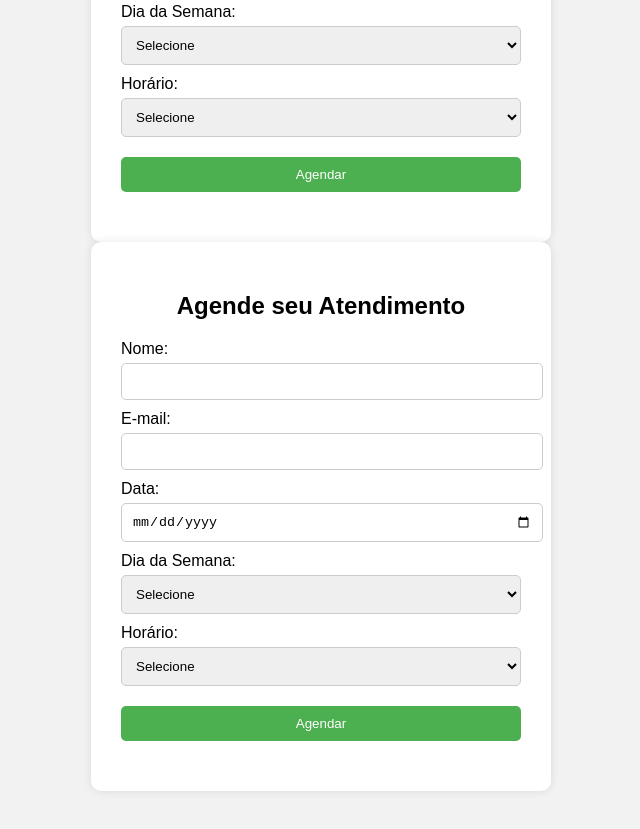
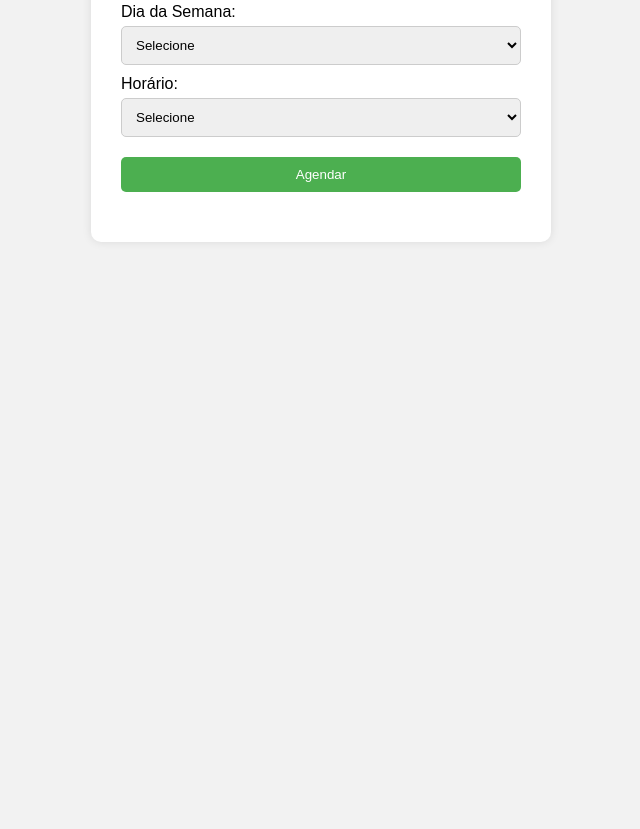
Before and after one commit to Rian276/Agendamento--site-, a plain HTML site: page Index.html in a window 1280 px wide. Shown: the part 355-1184 px from the top of the page, without its empty margins (319-959 px from the left). After the commit the page ends 800 px from the top, so only its background shows below. Drawn offline with Linux system fonts and the light colour scheme.

Commit message:
Update Index.html

```diff
--- a/Index.html
+++ b/Index.html
@@ -107,113 +107,3 @@
   </script>
 
 </body>
-</html><!DOCTYPE html>
-<html lang="pt-BR">
-<head>
-  <meta charset="UTF-8">
-  <title>Agendamento de Atendimento</title>
-  <style>
-    body {
-      font-family: Arial, sans-serif;
-      background-color: #f2f2f2;
-      padding: 40px;
-    }
-    .container {
-      background: #fff;
-      max-width: 400px;
-      margin: auto;
-      padding: 30px;
-      border-radius: 10px;
-      box-shadow: 0 0 10px rgba(0,0,0,0.1);
-    }
-    h2 {
-      text-align: center;
-      margin-bottom: 20px;
-    }
-    label {
-      display: block;
-      margin-top: 10px;
-    }
-    input, select, button {
-      width: 100%;
-      padding: 10px;
-      margin-top: 5px;
-      border-radius: 5px;
-      border: 1px solid #ccc;
-    }
-    button {
-      background-color: #4CAF50;
-      color: white;
-      border: none;
-      margin-top: 20px;
-      cursor: pointer;
-    }
-    button:hover {
-      background-color: #45a049;
-    }
-    .mensagem {
-      margin-top: 20px;
-      text-align: center;
-      color: green;
-      font-weight: bold;
-    }
-  </style>
-</head>
-<body>
-
-  <div class="container">
-    <h2>Agende seu Atendimento</h2>
-    <form id="formAgendamento">
-      <label for="nome">Nome:</label>
-      <input type="text" id="nome" required>
-
-      <label for="email">E-mail:</label>
-      <input type="email" id="email" required>
-
-      <label for="data">Data:</label>
-      <input type="date" id="data" required>
-
-      <label for="diaSemana">Dia da Semana:</label>
-      <select id="diaSemana" required>
-        <option value="">Selecione</option>
-        <option value="Segunda-feira">Segunda-feira</option>
-        <option value="Terça-feira">Terça-feira</option>
-        <option value="Quarta-feira">Quarta-feira</option>
-        <option value="Quinta-feira">Quinta-feira</option>
-        <option value="Sexta-feira">Sexta-feira</option>
-        <option value="Sábado">Sábado</option>
-      </select>
-
-      <label for="horario">Horário:</label>
-      <select id="horario" required>
-        <option value="">Selecione</option>
-        <option value="08:00">08:00</option>
-        <option value="10:00">10:00</option>
-        <option value="14:00">14:00</option>
-        <option value="16:00">16:00</option>
-      </select>
-
-      <button type="submit">Agendar</button>
-    </form>
-
-    <div class="mensagem" id="mensagemConfirmacao"></div>
-  </div>
-
-  <script>
-    const form = document.getElementById('formAgendamento');
-    const mensagem = document.getElementById('mensagemConfirmacao');
-
-    form.addEventListener('submit', function(event) {
-      event.preventDefault();
-      const nome = document.getElementById('nome').value;
-      const data = document.getElementById('data').value;
-      const diaSemana = document.getElementById('diaSemana').value;
-      const horario = document.getElementById('horario').value;
-
-      mensagem.textContent = `Agendamento confirmado para ${nome} na ${diaSemana}, dia ${data} às ${horario}.`;
-      form.reset();
-    });
-  </script>
-
-</body>
-</html>
```
